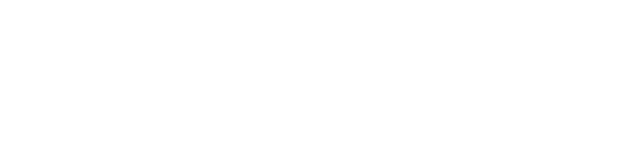
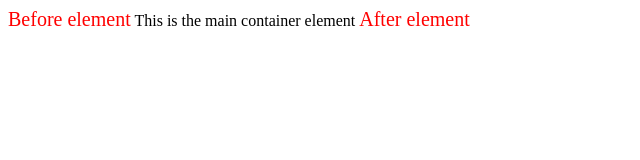
Before and after one commit to acciojob/pseudo-class-gamesense31, a website: page main.html in a window 1280 px wide. Shown: the whole page, without its empty margins (0-640 px from the left). Drawn offline with Linux system fonts and the light colour scheme.

Commit message:
created a submission

```diff
--- a/main.html
+++ b/main.html
@@ -1,16 +1,25 @@
 <!DOCTYPE html>
-
-<html>
-
+<html lang="en">
 <head>
-	<link rel="stylesheet" href="styles.css">
+    <meta charset="UTF-8">
+    <meta name="viewport" content="width=device-width, initial-scale=1.0">
+    <title>Document</title>
+    <style>
+        #container::before{
+            content: "Before element";
+            color: #f00;
+            font-size: 20px;
+        }
+        #container::after{
+            content: "After element";
+            color: #f00;
+            font-size: 20px;
+        }
+    </style>
 </head>
-
 <body>
-	<!-- the entire body must be written by student -->
-    <script type="text/javascript" src="./script.js">
-</script>
-
+    <div id="container">
+        This is the main container element
+    </div>
 </body>
-
 </html>
```
